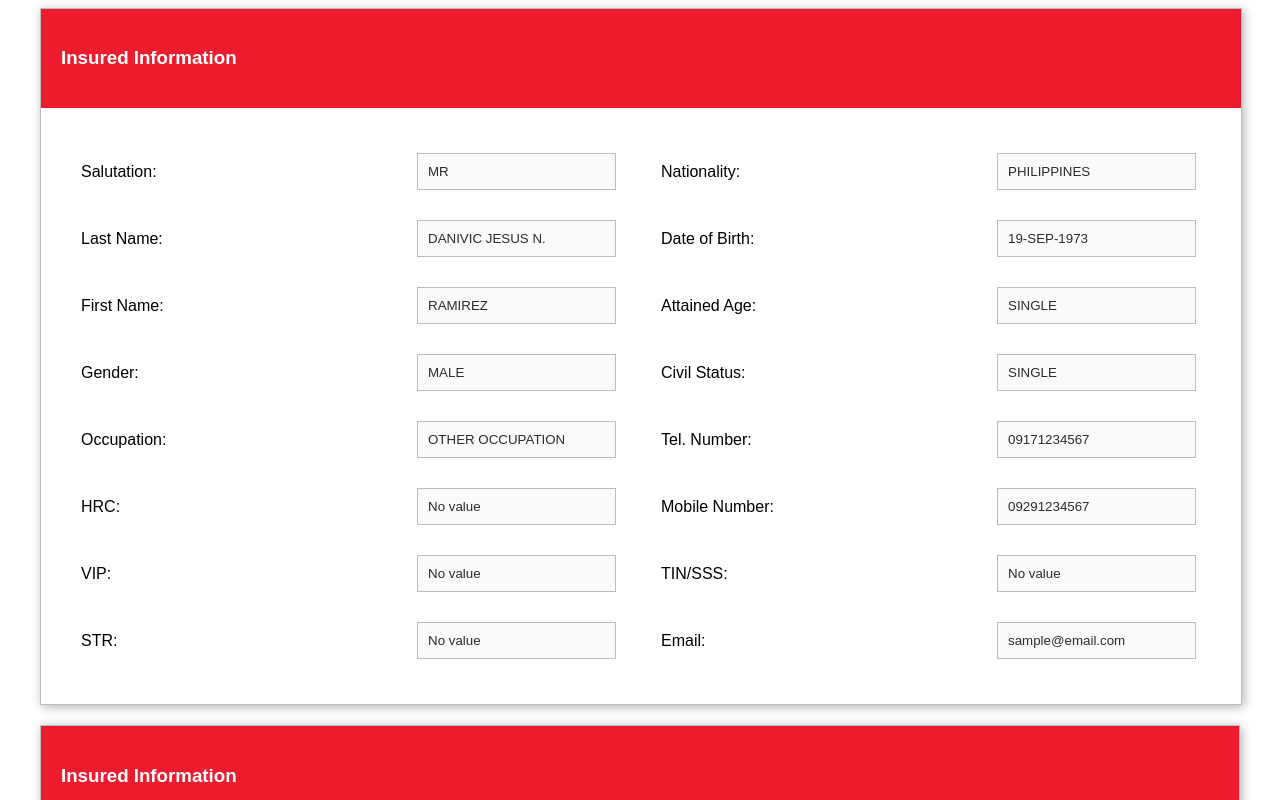
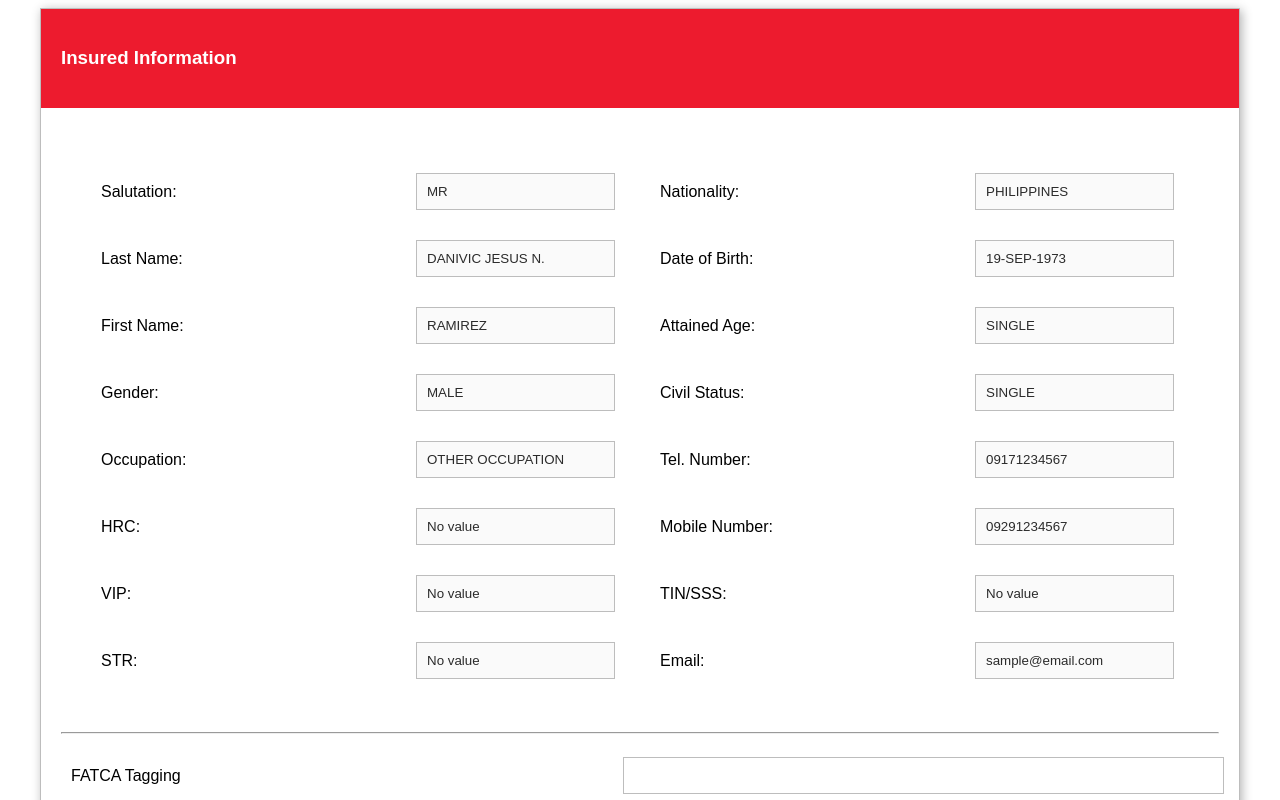
Before and after one commit to questronix/bpm-pl-ui, a React (Create React App) app: page / in a window 1280 px wide. Shown: the part 1200-2000 px from the top of the page. Built offline with nearby package versions, Linux system fonts and the light colour scheme.

Commit message:
Fix insured information fields display (temporary)

```diff
--- a/src/modules/policy/component/Fatca.js
+++ b/src/modules/policy/component/Fatca.js
@@ -1,4 +1,5 @@
 import React, { Component } from 'react';
+import InsuredInformation from './InsuredInformation';
 
 class Fatca extends Component {
   constructor(props) {
@@ -135,6 +136,8 @@ class Fatca extends Component {
                 </h3>
               </div>
               <div className="card-body">
+                <InsuredInformation insured={this.props.insured}/>
+                <hr />
                 <div className="col xl-12 flex f-center f-justify-space-between">
                   <label>FATCA Tagging</label>
                   <input className="input col xl-6"
@@ -205,59 +208,6 @@ class Fatca extends Component {
                   </div>
                 </div>
                 <hr/>
-                {/* <div>
-                  <label>With Diabetes:</label>
-                  <input className="input col"
-                    name="withDiabetes"
-                    value="false"
-                    type="radio"
-                    checked={this.state.withDiabetes === false}
-                    onChange={this.handleRadioChange} /> No
-                  <input className="input col"
-                    name="withDiabetes"
-                    value="true"
-                    checked={this.state.withDiabetes === true}
-                    onChange={this.handleRadioChange}
-                    type="radio" /> Yes
-                </div>
-                <div>
-                  <label>With Hypertension:</label>
-                  <input className="input col"
-                    name="withHypertension"
-                    value="false"
-                    checked={this.state.withHypertension === false}
-                    onChange={this.handleRadioChange}
-                    type="radio" /> No
-            <input className="input col"
-                    name="withHypertension"
-                    value="true"
-                    checked={this.state.withHypertension === true}
-                    onChange={this.handleRadioChange}
-                    type="radio" /> Yes
-              </div>
-                <div>
-                  <label>With Pregnancy:</label>
-                  <input className="input col"
-                    name="withPregnancy"
-                    value="false"
-                    checked={this.state.withPregnancy === false}
-                    onChange={this.handleRadioChange}
-                    type="radio" /> No
-            <input className="input col"
-                    name="withPregnancy"
-                    value="true"
-                    checked={this.state.withPregnancy === true}
-                    onChange={this.handleRadioChange}
-                    type="radio" /> Yes
-              </div>
-                <div>
-                  <label>Flight Stewardess/Steward/Pilot/Purser:</label>
-                  <input className="input col xl-6"
-                    name="flightSSP"
-                    value={this.state.flightSSP}
-                    onChange={this.handleInputChange}
-                    type="text" /> No
-              </div> */}
                     <div className="col xl-12 flex-container flex-wrap">
                       <h4 className="col xl-12">Hazardous Hobbies:</h4><br />
                       <div className="col xl-6 flex">
--- a/src/modules/policy/component/InsuredInformation.js
+++ b/src/modules/policy/component/InsuredInformation.js
@@ -7,14 +7,14 @@ class InsuredInformation extends Component {
 
     return (
       <div className="App">
-        <div className="flex-container flex-wraper">
+        {/* <div className="flex-container flex-wraper">
           <div className="col xl-12">
             <div className="card col xl-12 l-12 m-12 s-12 xs-12 no-padding">
               <div className="card-header bg-prulife">
                 <h3 className="font-white no-margin">
                   Insured Information
                 </h3>
-              </div>
+              </div> */}
               <div className="card-body flex-container flex-wrap">
                 <div className="col xl-6 l-6 m-12 s-12 xs-12 flex-container flex-wrap">
                   <div className="col xl-12 l-12 m-12 s-12 xs-12 f-justify-space-between flex f-center">
@@ -87,9 +87,9 @@ class InsuredInformation extends Component {
               </div>
             </div>
           </div>
-        </div>
-      </div>
-      </div >
+      //   </div>
+      // </div>
+      // </div >
     );
   }
 }
--- a/src/modules/policy/component/Policy.js
+++ b/src/modules/policy/component/Policy.js
@@ -3,7 +3,6 @@ import SearchPolicyForm from './SearchPolicyForm';
 import PolicyInformation from './PolicyInformation';
 import Fatca from './Fatca';
 import Transaction from './Transaction';
-import InsuredInformation from './InsuredInformation';
 
 class Policy extends Component {
   constructor(props) {
@@ -181,8 +180,7 @@ class Policy extends Component {
         <Transaction
           transactionCheckList={this.state.transactionCheckList}
           onTransactionChange={this.handleTransactionChange} />
-        <InsuredInformation insured={insured} />
-        <Fatca />
+        <Fatca insured={insured}/>
         <div className="col xl-12  flex f-end">
         <input className="btn prulife col xl-1" type="button" value="Save" />
         </div>
```
